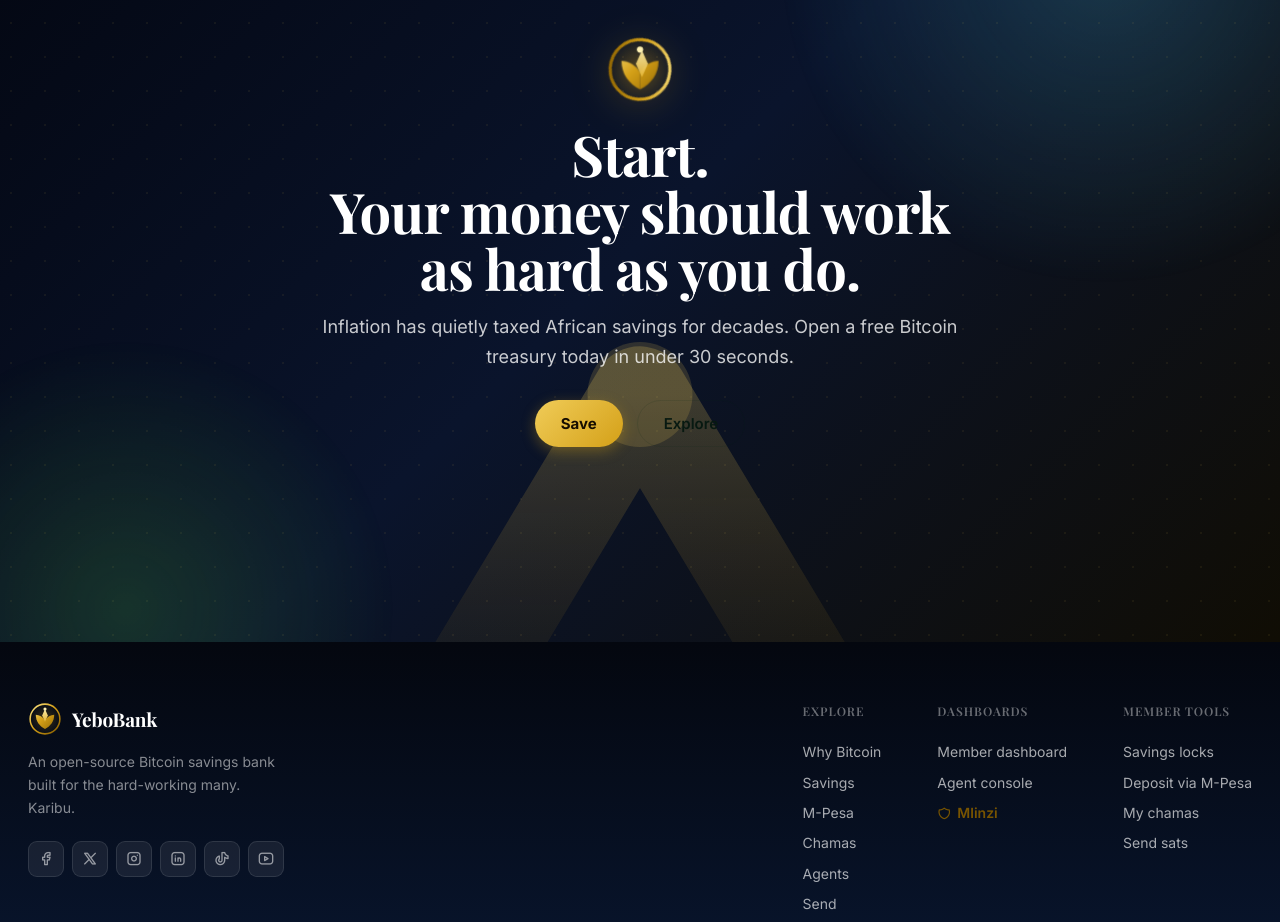
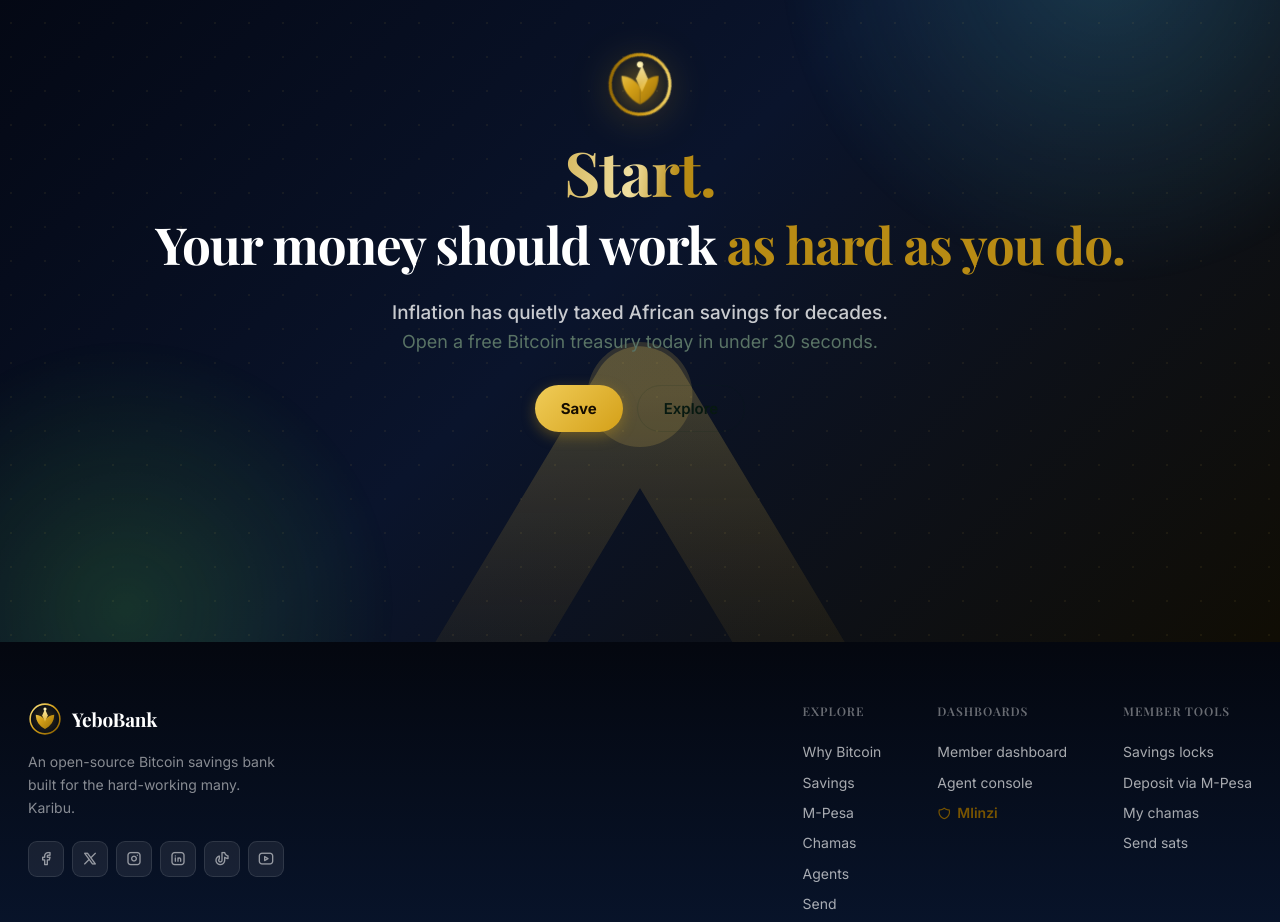
Before and after one commit to altradits/YeboBank, a Next.js app in the folder frontend/: page / in a window 1280 px wide. Shown: the part 8320-9242 px from the top of the page. Built offline with nearby package versions, Linux system fonts and the light colour scheme; no server answers; a web font is replaced by a local one.

Commit message:
fix(CTA): text consistency with Hero

```diff
--- a/frontend/src/components/landing/Footer.tsx
+++ b/frontend/src/components/landing/Footer.tsx
@@ -36,13 +36,29 @@
           <LogoMark size={68} animated />
         </div>
 
-        <h2 className="h2 reveal d1">
-          Start.<br />
-          <span className="gold-accent">Your money should work as hard as you do.</span>
-        </h2>
+        <div className="statement-copy-col reveal d1" style={{ width: "100%", display: "flex", flexDirection: "column", alignItems: "center" }}>
+          <h2 className="statement-h2" style={{ color: "var(--fg)" }}>
+            <div className="sh-line" style={{ justifyContent: "center", paddingBottom: "12px" }}>
+              <span className="sh-highlight gold" style={{ fontSize: "1.1em" }}>Start.</span>
+            </div>
+            <div className="sh-line" style={{ justifyContent: "center", flexWrap: "wrap" }}>
+              <span className="sh-verb" style={{
+                color: "var(--fg)",
+                fontSize: "clamp(26px, 4vw, 52px)",
+                whiteSpace: "normal",
+                textAlign: "center",
+                lineHeight: 1.15,
+                letterSpacing: "-0.02em"
+              }}>
+                Your money should work <span style={{ color: "var(--gold-soft)" }}>as hard as you do.</span>
+              </span>
+            </div>
+          </h2>
+        </div>
 
-        <p className="lead reveal d2" style={{ maxWidth: 640, margin: "16px auto 0" }}>
-          Inflation has quietly taxed African savings for decades. Open a free Bitcoin treasury today in under 30 seconds.
+        <p className="lead reveal d2" style={{ maxWidth: 640, margin: "24px auto 0", lineHeight: 1.6, padding: "0 20px" }}>
+          <span style={{ color: "var(--fg)", fontWeight: 500, fontSize: "1.05em" }}>Inflation has quietly taxed African savings for decades.</span><br/>
+          <span style={{ color: "var(--soft)" }}>Open a free Bitcoin treasury today in under 30 seconds.</span>
         </p>
 
         <div className="cta-actions reveal d2" style={{ display: "flex", gap: "14px", justifyContent: "center", flexWrap: "wrap", marginTop: 28 }}>
```
